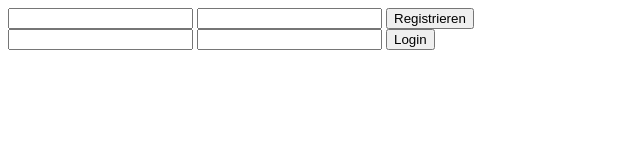
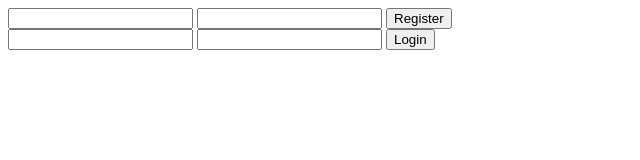
Before and after one commit to supermar1010/DatabaseClassLabProject, a website: page html/index.html in a window 1280 px wide. Shown: the full height of the page, 0-640 px from the left. Drawn offline with nearby package versions, Linux system fonts and the light colour scheme.

Commit message:
Changed german to english

```diff
--- a/html/index.html
+++ b/html/index.html
@@ -10,7 +10,7 @@
   <input id='sign-up-name-input' type='text' name="name"/>
   <input id='sign-up-password-input' type='password' name="password"/>
   <button type='submit'>
-    Registrieren
+    Register
   </button>
 </form>
 
```
